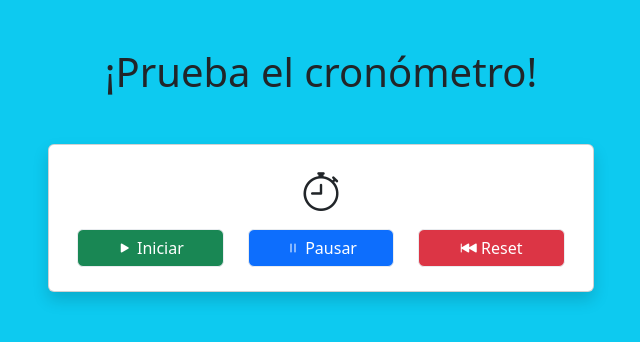
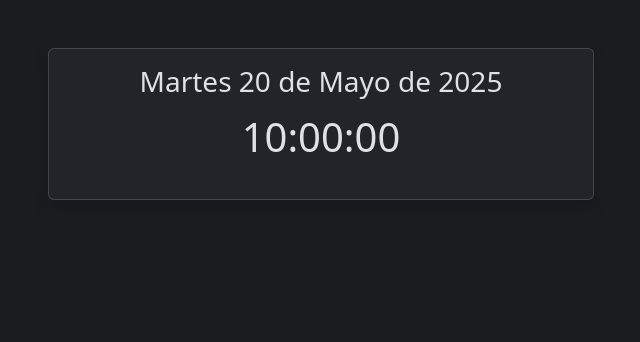
Before and after one commit to juanchiblanco/tp5-bomDom-ejercicio4, a plain HTML site: page index.html in a window 1280 px wide. Shown: the whole page, without its empty margins (319-959 px from the left). Drawn offline with nearby package versions, Linux system fonts and the light colour scheme.

Commit message:
agregue el diseno y maquetado del main

```diff
--- a/index.html
+++ b/index.html
@@ -1,9 +1,9 @@
 <!DOCTYPE html>
-<html lang="es">
+<html lang="es" data-bs-theme="dark">
   <head>
     <meta charset="UTF-8" />
     <meta name="viewport" content="width=device-width, initial-scale=1.0" />
-    <meta name="description" content="Ejercicio 6 del práctico de BOM y DOM" />
+    <meta name="description" content="Ejercicio 4 del práctico de BOM y DOM" />
     <meta
       name="keywords"
       content="javascript,bom,dom,css,html,programacion,practico"
@@ -20,52 +20,18 @@
       rel="stylesheet"
       href="https://cdn.jsdelivr.net/npm/bootstrap-icons@1.12.1/font/bootstrap-icons.min.css"
     />
-    <title>Ejercicio 6 - Práctico BOM y Dom</title>
+    <title>Ejercicio 4 - Práctico BOM y Dom</title>
   </head>
   <body>
     <header></header>
-    <main class="bg-info">
+    <main class="bg-dark-subtle">
       <section class="container my-5">
-        <article class="text-center my-5">
-          <h1 class="col-12">¡Prueba el cronómetro!</h1>
-        </article>
         <div class="row justify-content-center my-3">
           <article class="col-12 col-md-6 mb-3">
             <div class="card shadow h-100 w-100">
               <div class="card-body text-center">
-                <i class="bi bi-stopwatch fs-1"></i>
-                <!-- Aqui va el contador -->
-                <form class="row justify-content-center">
-                  <div class="row justify-content-between">
-                    <div class="col-12 col-lg-4">
-                      <button
-                        class="btn btn-primary w-100 col-12 border border-light-subtle my-2 bg-success"
-                        type="submit"
-                      >
-                        <i class="bi bi-play-fill"></i>
-                        Iniciar
-                      </button>
-                    </div>
-                    <div class="col-12 col-md-6 col-lg-4">
-                      <button
-                        class="btn btn-primary w-100 col-12 border border-light-subtle my-2"
-                        type="button"
-                      >
-                        <i class="bi bi-pause"></i>
-                        Pausar
-                      </button>
-                    </div>
-                    <div class="col-12 col-md-6 col-lg-4">
-                      <button
-                        class="btn btn-danger w-100 col-12 border border-light-subtle my-2"
-                        type="button"
-                      >
-                        <i class="bi bi-skip-backward-fill"></i>
-                        Reset
-                      </button>
-                    </div>
-                  </div>
-                </form>
+                <h2 class="lead fs-3">Martes 20 de Mayo de 2025</h2>
+                <p class="fs-1">10:00:00</p>
               </div>
             </div>
           </article>
```
